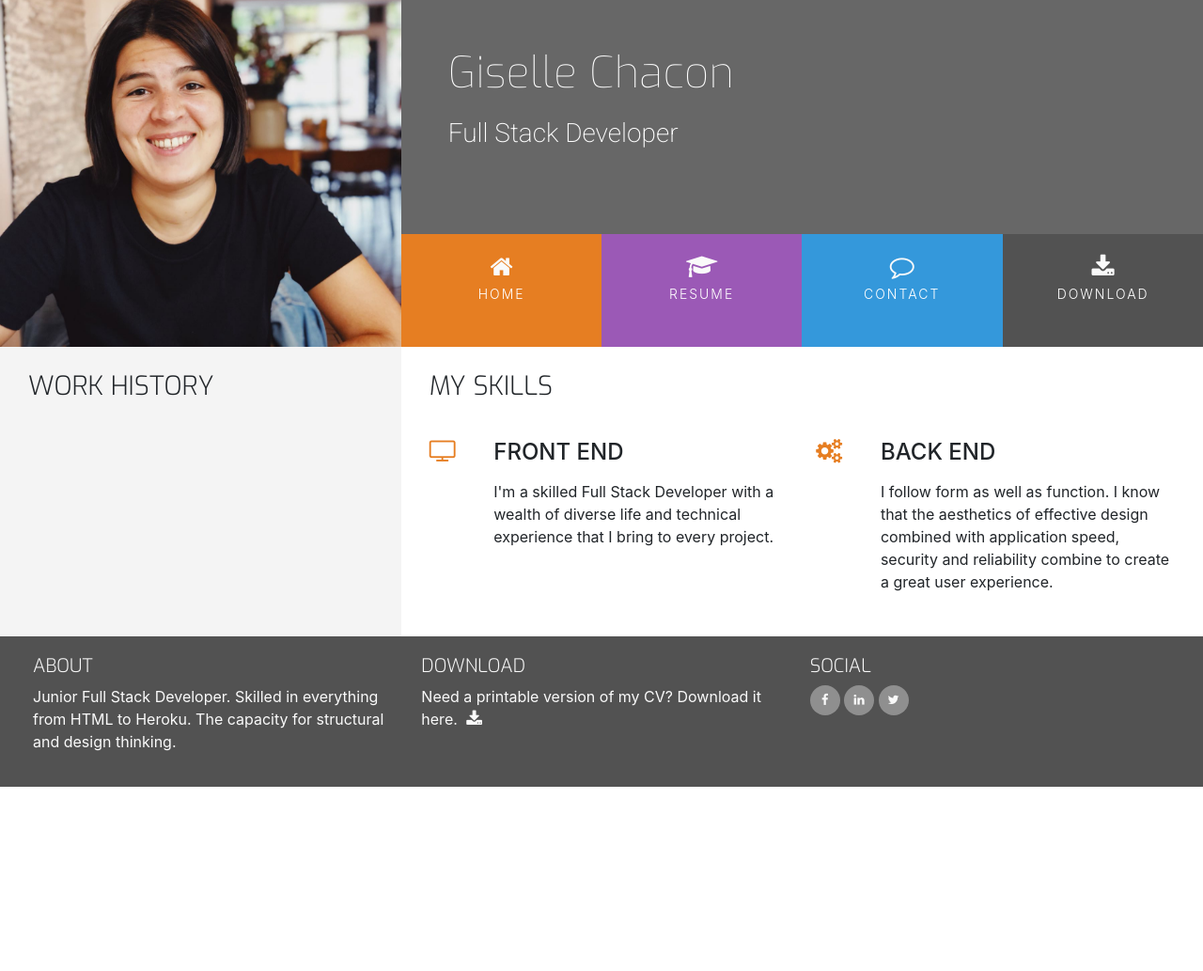
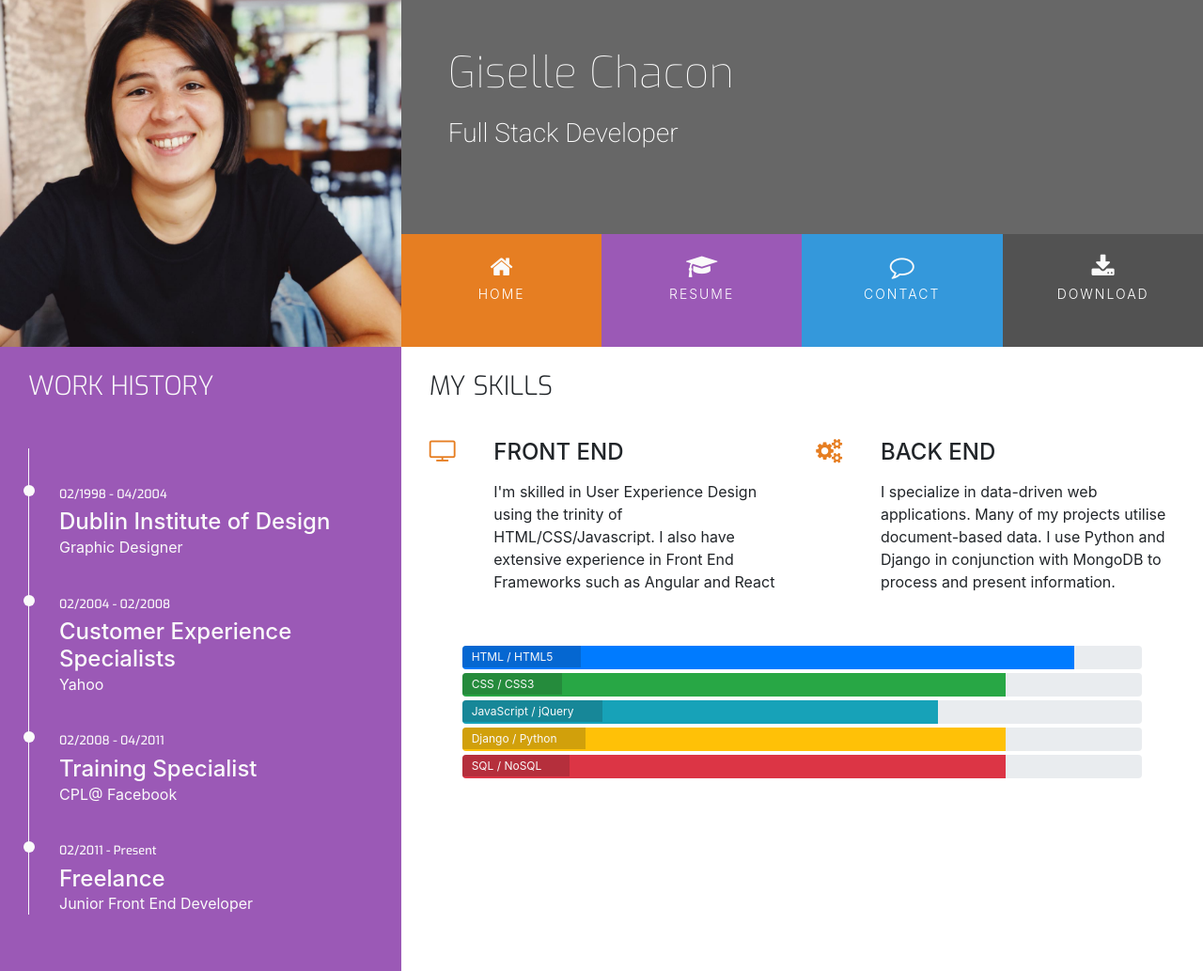
Before and after one commit to GiselleNessi/project-resume, a plain HTML site: page resume.html in a window 1280 px wide. Shown: the top 1033 px of the page at 94% size. Before the commit the page ends 837 px from the top, so only its background shows below. Drawn offline with nearby package versions, Linux system fonts and the light colour scheme.

Commit message:
Added resume.html content

```diff
--- a/assets/css/style.css
+++ b/assets/css/style.css
@@ -16,6 +16,10 @@
 
 .ui-menu-color-home {
     background-color: #e67e22;
+}
+
+.bg-color-work-history {
+    background-color: #9b59b6;
 }
 
 .ui-menu-color-resume {
@@ -78,6 +82,7 @@ h1,h2,h3,h4 {
     float: none;
 }
 
+.history-heading,
 .section-heading {
     font-family: "Exo", sans-serif;
     font-weight: 300;
@@ -277,3 +282,72 @@ footer {
     position: relative;
     width: 60%;
 }
+
+/* ----------------------------------------Skills */
+
+.progress {
+    position: relative;
+    height: 25px;
+    margin-bottom: 4px;
+}
+
+.progress-type {
+    position: absolute;
+    left: 0px;
+    font-weight: 400;
+    padding: 3px 30px 2px 10px;
+    color: #fafafa;
+    background-color: rgba(25, 25, 25, 0.2);
+}
+
+.progress-section {
+    margin: 40px 20px;
+}
+
+/* ---------------------------------------- Work history */
+
+.history-heading {
+    color: #fafafa;
+    margin-bottom: 50px;
+}
+
+.timeline-item {
+    padding: 4em 2em 0em 2em;
+    position: relative;
+    color: #fafafa;
+    border-left: 1px solid;
+}
+
+.timeline-item p {
+    padding: 0;
+    margin: 0;
+}
+
+.timeline-item:before {
+    content: attr(data-dates);
+    position: absolute;
+    left: 2.5em;
+    top: 3em;
+    display: block;
+    font-family: "Exo", sans-serif;
+    font-weight: 500;
+    font-size: 0.8em;
+    padding: 0;
+    margin: 0;
+}
+
+.timeline-item:after {
+    width: 12px;
+    height: 12px;
+    display: block;
+    top: 2.4em;
+    position: absolute;
+    left: -6px;
+    border-radius: 12px;
+    content: "";
+    background: #fafafa;
+}
+
+.history-items {
+    margin-bottom: 30px;
+}
--- a/resume.html
+++ b/resume.html
@@ -31,11 +31,11 @@
 					<div class="col">
 						<ul id="nav" class="list-inline menucontainer">
 							<li class="col-6 col-sm-3 ui-menu-color-home list-inline-item menuitem">
-								<a href="#"
+								<a href="index.html"
 									class="hvr-sweep-to-bottom"><i class="fa fa-home" aria-hidden="true"></i><span>Home</span></a>
 							</li>
 							<li class="col-6 col-sm-3 ui-menu-color-resume list-inline-item menuitem">
-								<a href="#"
+								<a href="resume,html"
 									class="hvr-sweep-to-bottom"><i class="fa fa-graduation-cap" aria-hidden="true"></i><span>Resume</span></a>
 							</li>
 							<li class="col-6 col-sm-3 ui-menu-color-contact list-inline-item menuitem">
@@ -56,12 +56,33 @@
 
 	<section class="container-fluid">
 		<div class="row">
-				<div class="col-md-4 bg-color-personal-info section-column">
+			<div class="col-md-4 bg-color-work-history section-column">
 				<div class="row">
 					<div class="col-12">
-							<h3 class="section-heading uppercase">
+						<h3 class="history-heading uppercase">
 							Work History
 						</h3>
+					</div>
+				</div>
+				<div class="history-items">
+					<div class="timeline-item" data-dates="02/1998 - 04/2004">
+						<h4>Dublin Institute of Design</h4>
+						<p>Graphic Designer</p>
+					</div>
+
+					<div class="timeline-item" data-dates="02/2004 - 02/2008">
+						<h4>Customer Experience Specialists</h4>
+						<p>Yahoo</p>
+					</div>
+
+					<div class="timeline-item" data-dates="02/2008 - 04/2011">
+						<h4>Training Specialist</h4>
+						<p>CPL@ Facebook</p>
+					</div>
+
+					<div class="timeline-item" data-dates="02/2011 - Present">
+						<h4>Freelance</h4>
+						<p>Junior Front End Developer</p>
 					</div>
 				</div>
 			</div>
@@ -80,8 +101,8 @@
 							<div class="col-10">
 								<h4 class="three-reasons-heading uppercase">Front End</h4>
 								<p>
-										I'm a skilled Full Stack Developer with a wealth of diverse life and technical
-										experience that I bring to every project.
+									I'm skilled in User Experience Design using the trinity of HTML/CSS/Javascript. I
+									also have extensive experience in Front End Frameworks such as Angular and React
 								</p>
 							</div>
 						</div>
@@ -94,11 +115,54 @@
 							<div class="col-10">
 								<h4 class="three-reasons-heading uppercase">Back End</h4>
 								<p>
-										I follow form as well as function. I know that the aesthetics of effective
-										design combined with application speed, security and reliability combine to
-										create a great user experience.
+									I specialize in data-driven web applications. Many of my projects utilise
+									document-based data. I use Python and Django in conjunction with MongoDB to process
+									and present information.
 								</p>
 							</div>
+						</div>
+					</div>
+				</div>
+				<div class="row progress-section">
+					<div class="col">
+						<div class="progress">
+							<div class="progress-bar" role="progressbar" aria-valuenow="90" aria-valuemin="0"
+								aria-valuemax="100" style="width:90%;">
+								<span class="sr-only">90% complete</span>
+							</div>
+							<span class="progress-type">HTML / HTML5</span>
+						</div>
+
+						<div class="progress">
+							<div class="progress-bar bg-success" role="progressbar" aria-valuenow="80" aria-valuemin="0"
+								aria-valuemax="100" style="width:80%;">
+								<span class="sr-only">80% complete</span>
+							</div>
+							<span class="progress-type">CSS / CSS3</span>
+						</div>
+
+						<div class="progress">
+							<div class="progress-bar bg-info" role="progressbar" aria-valuenow="70" aria-valuemin="0"
+								aria-valuemax="100" style="width:70%;">
+								<span class="sr-only">70% complete</span>
+							</div>
+							<span class="progress-type">JavaScript / jQuery</span>
+						</div>
+
+						<div class="progress">
+							<div class="progress-bar bg-warning" role="progressbar" aria-valuenow="80" aria-valuemin="0"
+								aria-valuemax="100" style="width:80%;">
+								<span class="sr-only">80% complete</span>
+							</div>
+							<span class="progress-type">Django / Python</span>
+						</div>
+
+						<div class="progress">
+							<div class="progress-bar bg-danger" role="progressbar" aria-valuenow="80" aria-valuemin="0"
+								aria-valuemax="100" style="width:80%;">
+								<span class="sr-only">80% complete</span>
+							</div>
+							<span class="progress-type">SQL / NoSQL</span>
 						</div>
 					</div>
 				</div>
```
Also changed, not shown: index.html (+2 -2 lines). Lines whose indentation alone changed are shown as unchanged.
